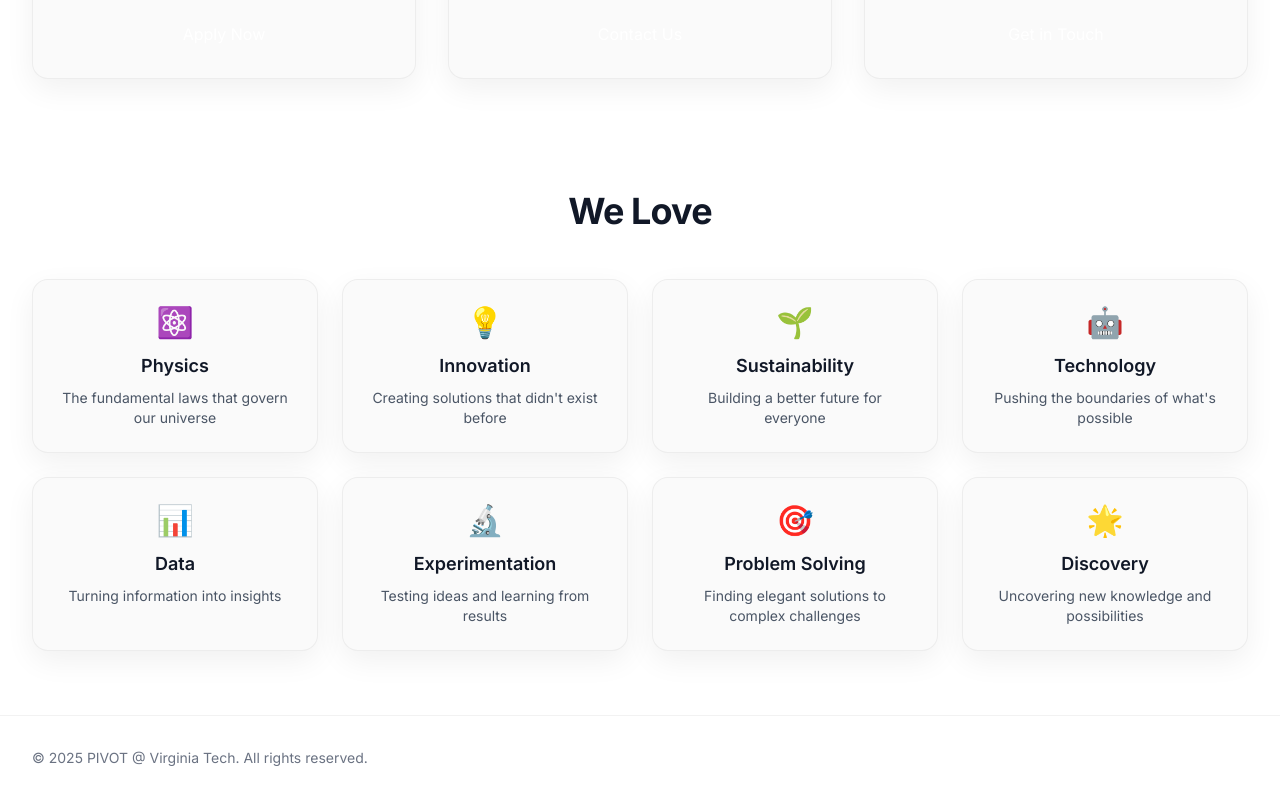
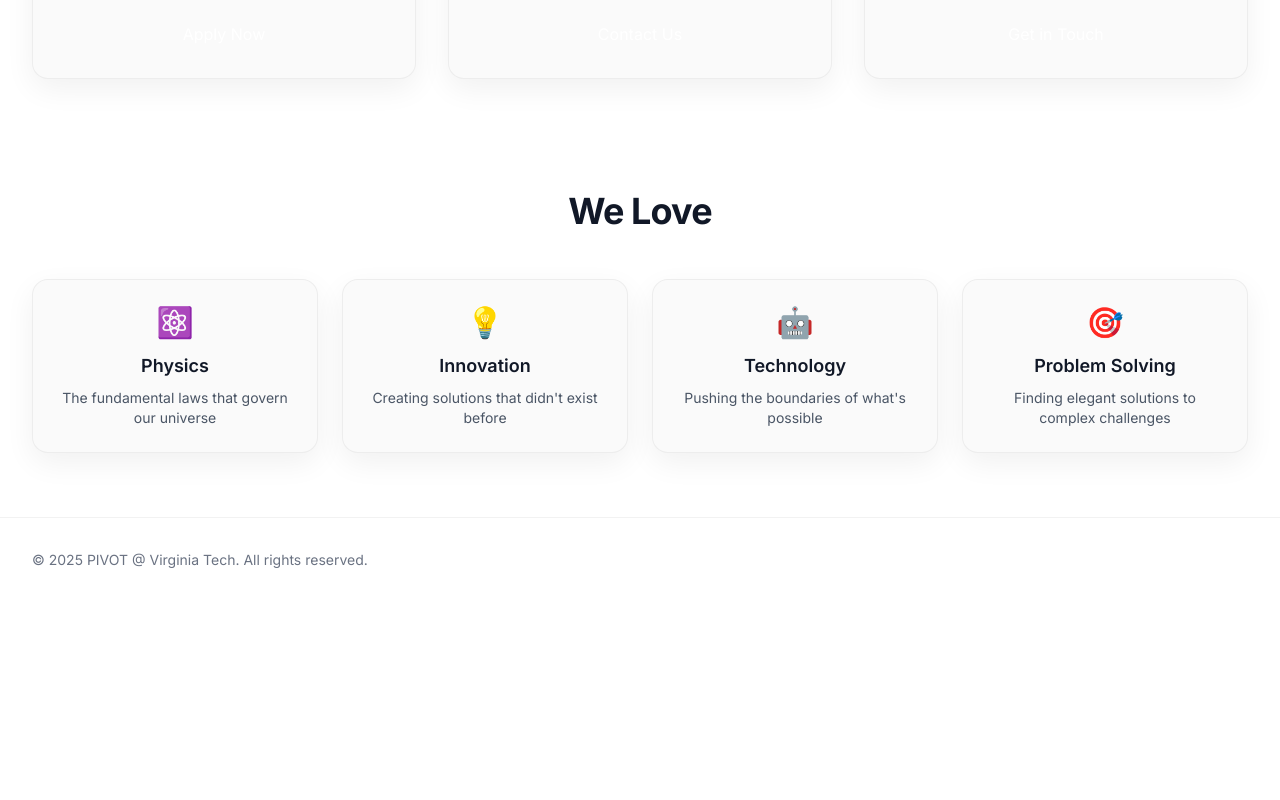
Before and after one commit to jsedamano/pivot-website, a Next.js app: page /about in a window 1280 px wide. Shown: the part 1567-2367 px from the top of the page. After the commit the page ends 2169 px from the top, so only its background shows below. Built offline with nearby package versions, Linux system fonts and the light colour scheme; what src would draw is missing.

Commit message:
Updated About Us page

```diff
--- a/src/app/about/page.tsx
+++ b/src/app/about/page.tsx
@@ -272,34 +272,14 @@ export default function AboutPage() {
                 desc: "Creating solutions that didn't exist before"
               },
               {
-                emoji: "🌱",
-                title: "Sustainability",
-                desc: "Building a better future for everyone"
-              },
-              {
                 emoji: "🤖",
                 title: "Technology",
                 desc: "Pushing the boundaries of what's possible"
               },
               {
-                emoji: "📊",
-                title: "Data",
-                desc: "Turning information into insights"
-              },
-              {
-                emoji: "🔬",
-                title: "Experimentation",
-                desc: "Testing ideas and learning from results"
-              },
-              {
                 emoji: "🎯",
                 title: "Problem Solving",
                 desc: "Finding elegant solutions to complex challenges"
-              },
-              {
-                emoji: "🌟",
-                title: "Discovery",
-                desc: "Uncovering new knowledge and possibilities"
               }
             ].map((item, i) => (
               <motion.div
```
